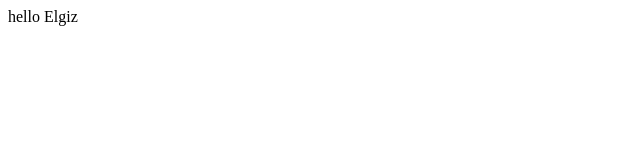
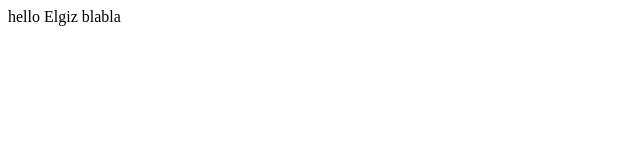
Before and after one commit to elgiz20002000/git_training, a plain HTML site: page index.html in a window 1280 px wide. Shown: the full height of the page, 0-640 px from the left. Drawn offline with Linux system fonts and the light colour scheme.

Commit message:
new html names

```diff
--- a/index.html
+++ b/index.html
@@ -7,6 +7,6 @@
     <title>Document</title>
 </head>
 <body>
-    hello Elgiz
+    hello Elgiz blabla
 </body>
 </html>
```
